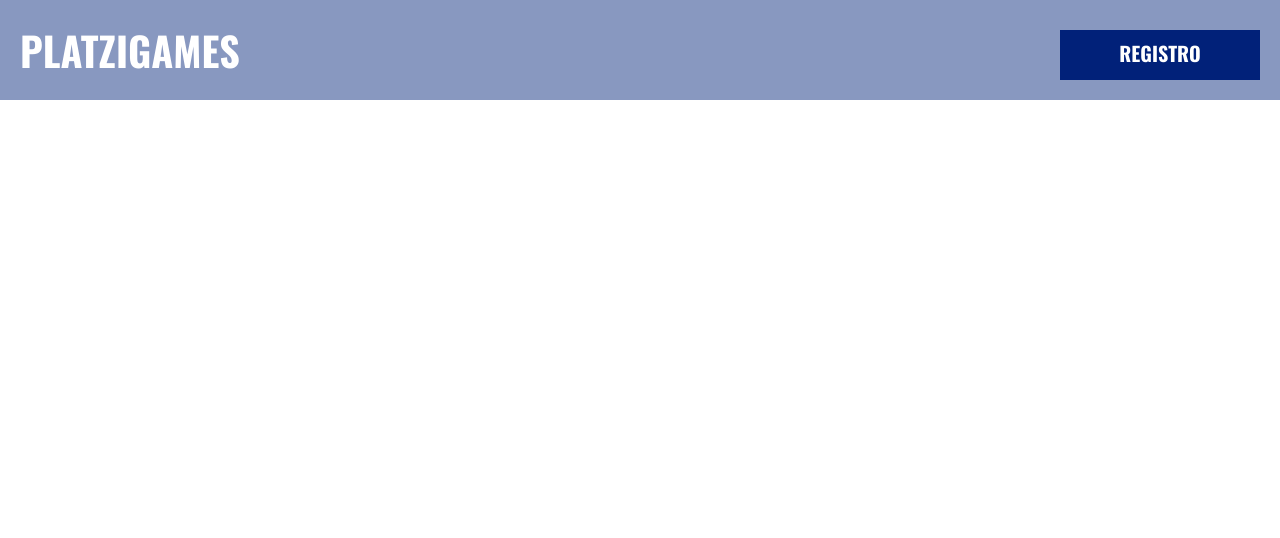
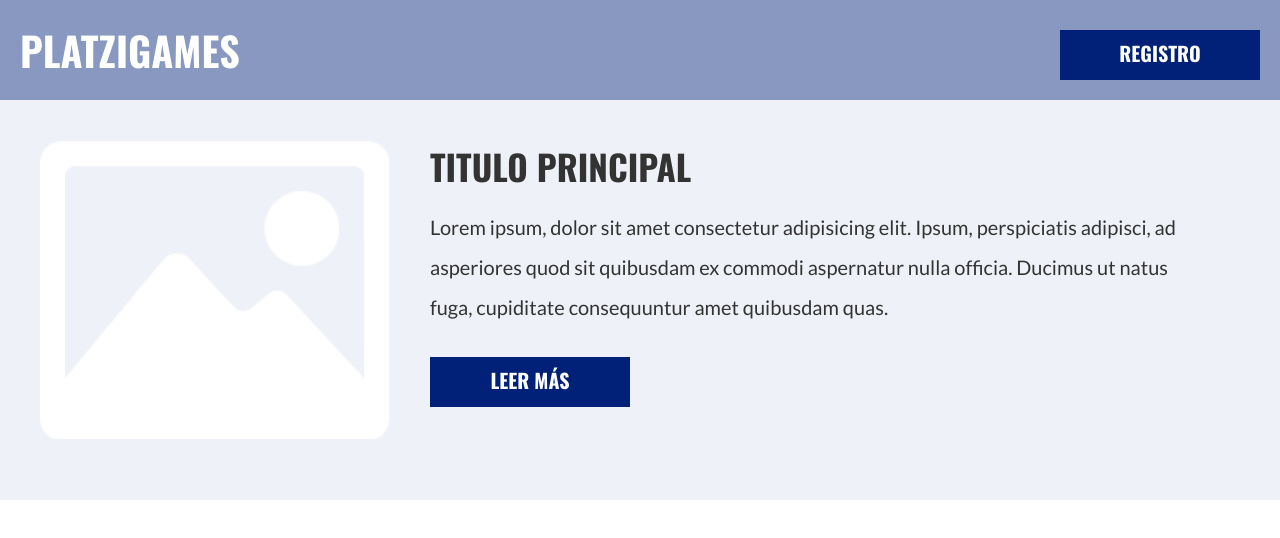
Before and after one commit to Jorge-Levi/Platzi-Games-, a plain HTML site: page index.html in a window 1280 px wide. Drawn offline with nearby package versions, Linux system fonts and the light colour scheme.

Commit message:
interpolacion

```diff
--- a/index.html
+++ b/index.html
@@ -11,4 +11,15 @@
   <header>
     <h1>PLATZIGAMES</h1><a class="boton">REGISTRO</a>
   </header>
+  <section class="intro">
+    <div class="intro__imagen"><img src="images/imagen.png" alt="imagen de ejemplo"></div>
+    <div class="intro__contenido">
+      <h2>Titulo Principal </h2>
+      <p>
+        Lorem ipsum, dolor sit amet consectetur adipisicing elit.
+        Ipsum, perspiciatis adipisci, ad asperiores quod sit quibusdam ex commodi aspernatur nulla officia.
+        Ducimus ut natus fuga, cupiditate consequuntur amet quibusdam quas.
+      </p><a class="boton">Leer Más</a>
+    </div>
+  </section>
 </html>
```
Also changed, not shown: 1 other file.
